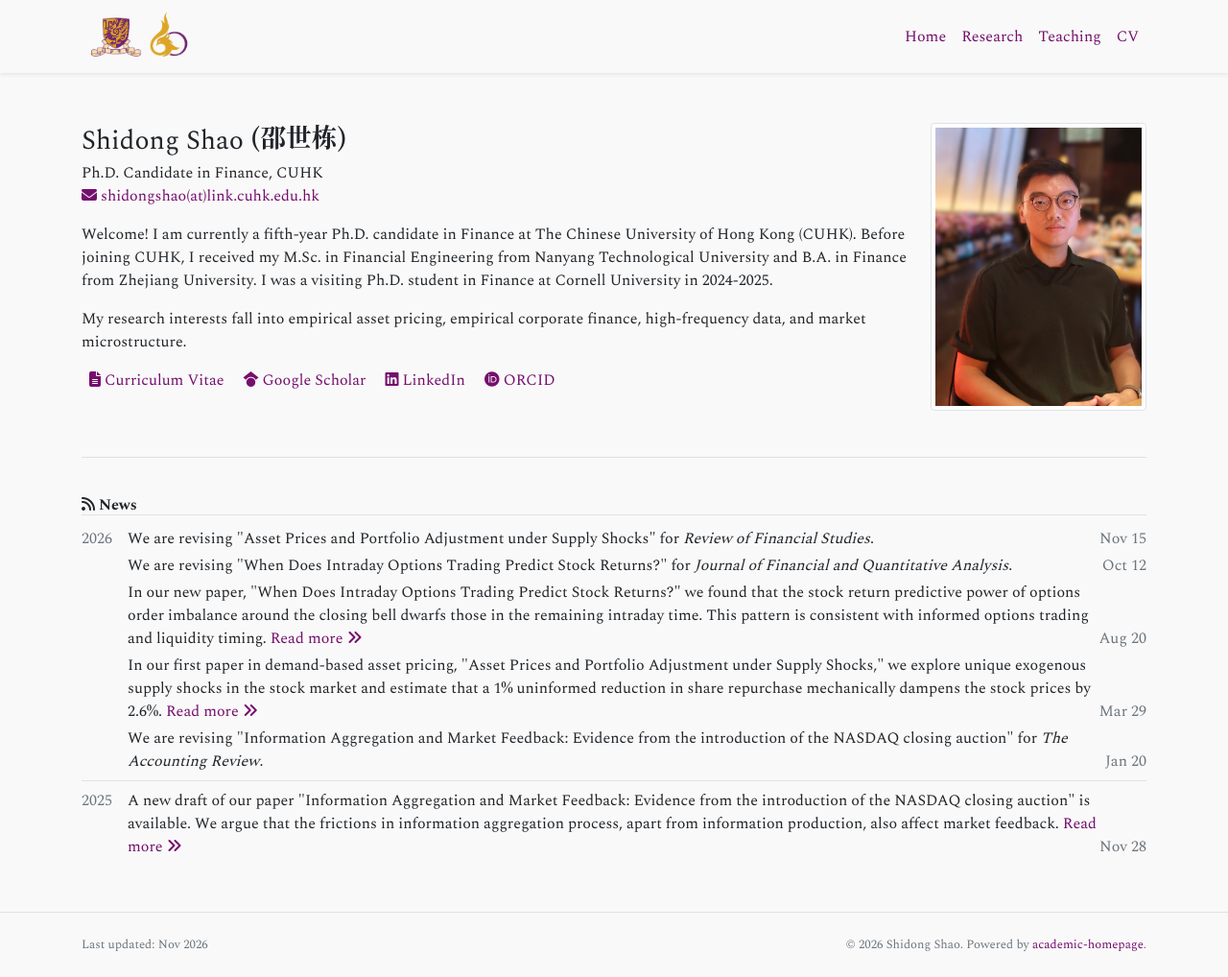
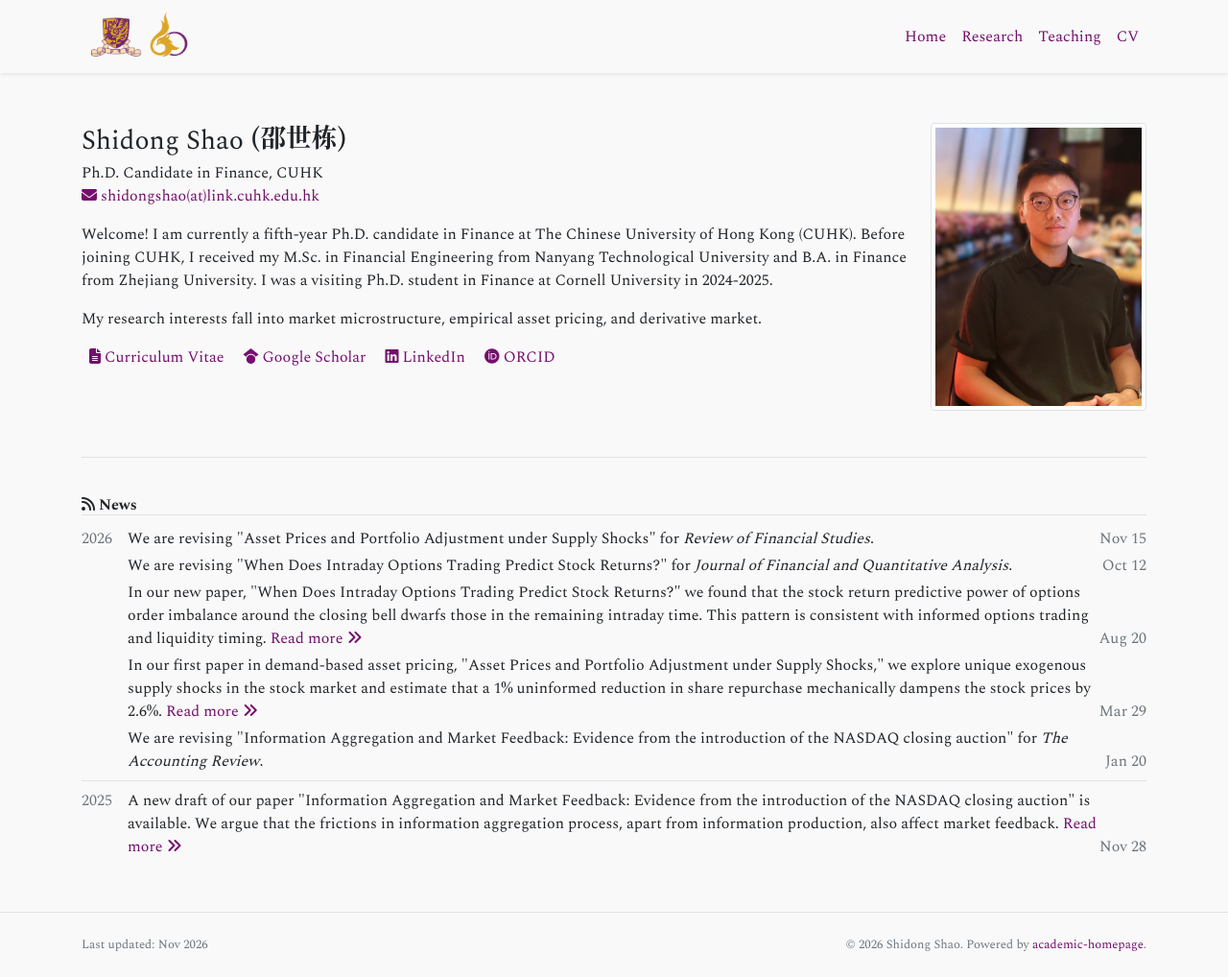
Before and after one commit to shidongshao/shidongshao.github.io, a Jekyll site: the page built from index.html, in a window 1280 px wide and 1018 px high. Shown: the whole window at 96% size. Built offline with Jekyll 4.4.1, drawn with Linux system fonts in a browser that asks for light colours; nearby versions of some CDN libraries; some web fonts are replaced; comment, search, counter and statistics services are not loaded; a style sheet for code colours, icons or effects is not loaded.

Commit message:
Update personal website

```diff
--- a/_data/profile.yml
+++ b/_data/profile.yml
@@ -23,7 +23,7 @@ short_bio: >-
     Welcome! I am currently a fifth-year Ph.D. candidate in Finance at The Chinese University of Hong Kong (CUHK). Before joining CUHK, I received my M.Sc. in Financial Engineering from Nanyang Technological University and B.A. in Finance from Zhejiang University. I was a visiting Ph.D. student in Finance at Cornell University in 2024-2025.
   </p>
   <p>
-    My research interests fall into empirical asset pricing, empirical corporate finance, high-frequency data, and market microstructure.
+    My research interests fall into market microstructure, empirical asset pricing, and derivative market.
   </p>
 
 portrait_url: /assets/images/photos/shidong3.jpg
```
Also changed, not shown: 1 other file.
